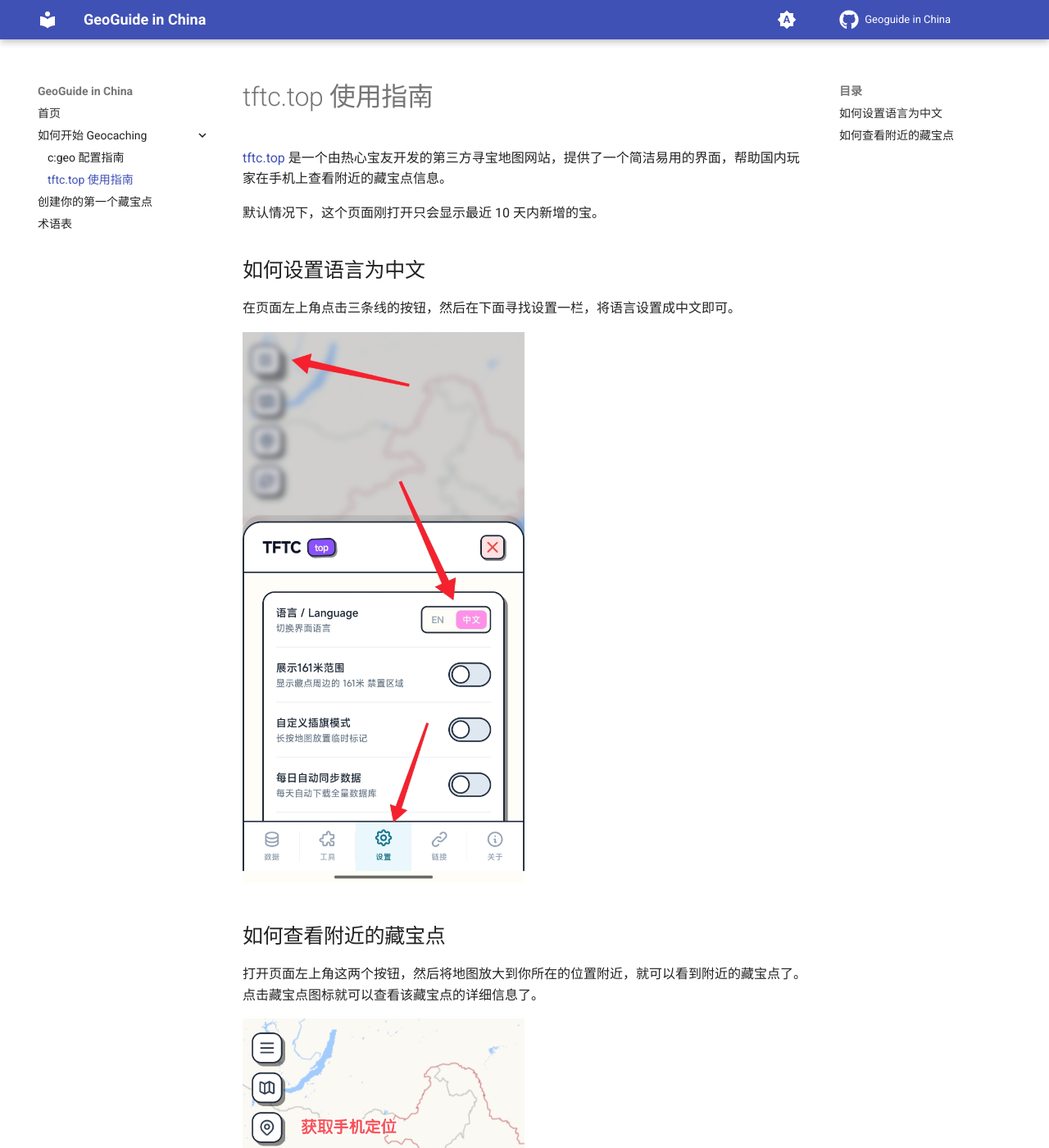
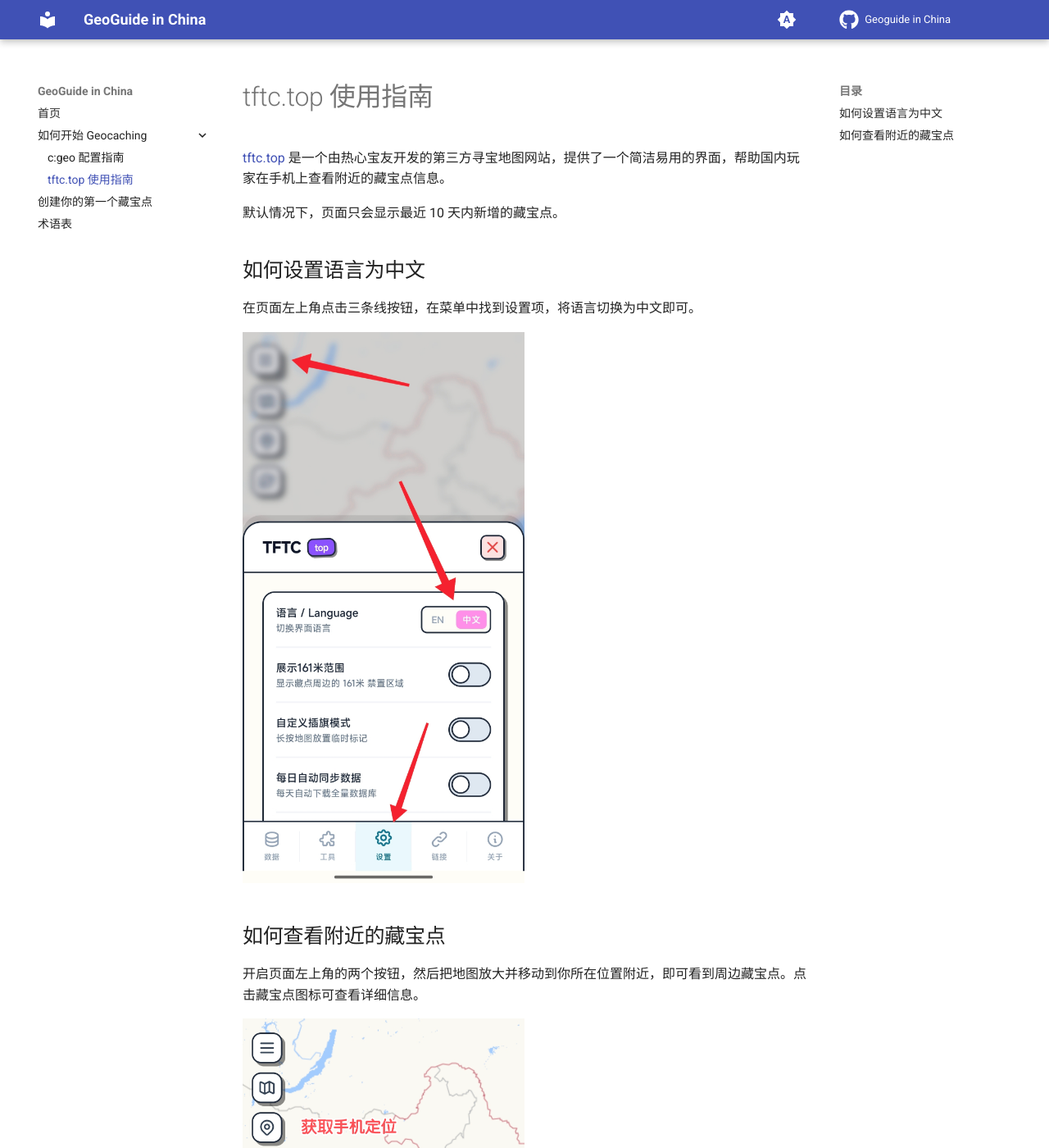
Before and after one commit to Konano/geoguide-in-china, an MkDocs documentation site: the page built from docs/getting-started/tftc.md, in a window 1280 px wide and 1400 px high. Shown: the whole window at 82% size. Built offline with MkDocs 1.6.1 and Material for MkDocs 9.7.7, drawn with Linux system fonts in a browser that asks for light colours; comment, search, counter and statistics services are not loaded.

Commit message:
更新 tftc.top 使用指南，优化描述和语言设置步骤

```diff
--- a/docs/getting-started/tftc.md
+++ b/docs/getting-started/tftc.md
@@ -2,16 +2,16 @@
 
 [tftc.top](https://tftc.top/) 是一个由热心宝友开发的第三方寻宝地图网站，提供了一个简洁易用的界面，帮助国内玩家在手机上查看附近的藏宝点信息。
 
-默认情况下，这个页面刚打开只会显示最近 10 天内新增的宝。
+默认情况下，页面只会显示最近 10 天内新增的藏宝点。
 
 ## 如何设置语言为中文 { #set-language }
 
-在页面左上角点击三条线的按钮，然后在下面寻找设置一栏，将语言设置成中文即可。
+在页面左上角点击三条线按钮，在菜单中找到设置项，将语言切换为中文即可。
 
 ![修改语言](./imgs/tftc-1.jpg){ width="50%" }
 
 ## 如何查看附近的藏宝点 { #view-caches }
 
-打开页面左上角这两个按钮，然后将地图放大到你所在的位置附近，就可以看到附近的藏宝点了。点击藏宝点图标就可以查看该藏宝点的详细信息了。
+开启页面左上角的两个按钮，然后把地图放大并移动到你所在位置附近，即可看到周边藏宝点。点击藏宝点图标可查看详细信息。
 
 ![查看藏宝点](./imgs/tftc-2.jpg){ width="50%" }
```
Also changed, not shown: docs/getting-started/index.md (+3 -1 lines).
